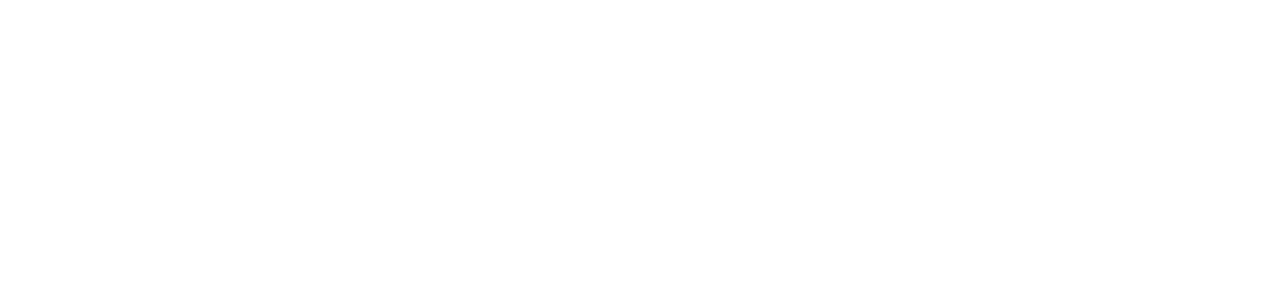
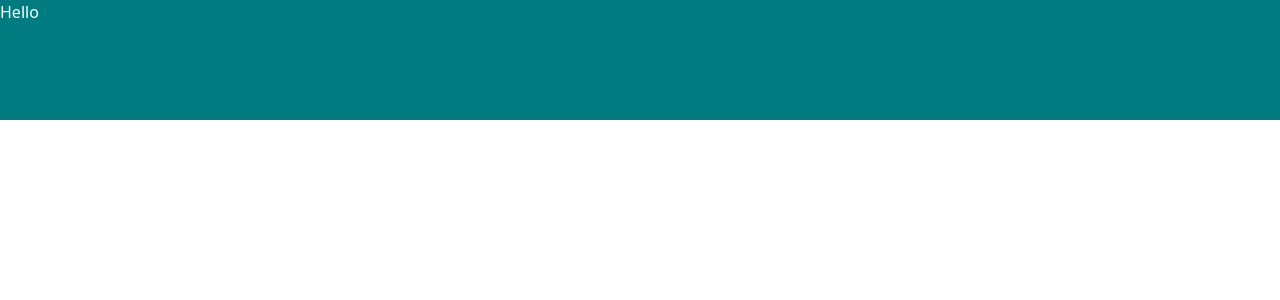
Before and after one commit to Vanshikaxxa/FeedAid_Connect, a Next.js app: page / in a window 1280 px wide. Shown: the top 300 px of the page. Built offline with nearby package versions, Linux system fonts and the light colour scheme.

Commit message:
Added react icons

```diff
--- a/app/page.tsx
+++ b/app/page.tsx
@@ -1,9 +1,9 @@
-import Navbar from "@/public/components/Navbar";
+import Footer from "@/public/components/Footer";
 
 export default function Home() {
   return (
     <>
-      <Navbar />
+      <Footer />
     </>
   );
 }
--- a/package.json
+++ b/package.json
@@ -12,7 +12,8 @@
     "i": "^0.3.7",
     "next": "15.2.1",
     "react": "^19.0.0",
-    "react-dom": "^19.0.0"
+    "react-dom": "^19.0.0",
+    "react-icons": "^5.5.0"
   },
   "devDependencies": {
     "@eslint/eslintrc": "^3",
--- /dev/null
+++ b/public/components/Footer.tsx
@@ -0,0 +1,13 @@
+import React from "react";
+
+const Footer = () => {
+  return (
+    <footer className="w-screen bg-[#007B7F] text-white h-30 ">
+      <div className="">
+        <h1>Hello</h1>
+      </div>
+    </footer>
+  );
+};
+
+export default Footer;
```
Also changed, not shown: 1 other file (tests, documents, lock files or other folders).
